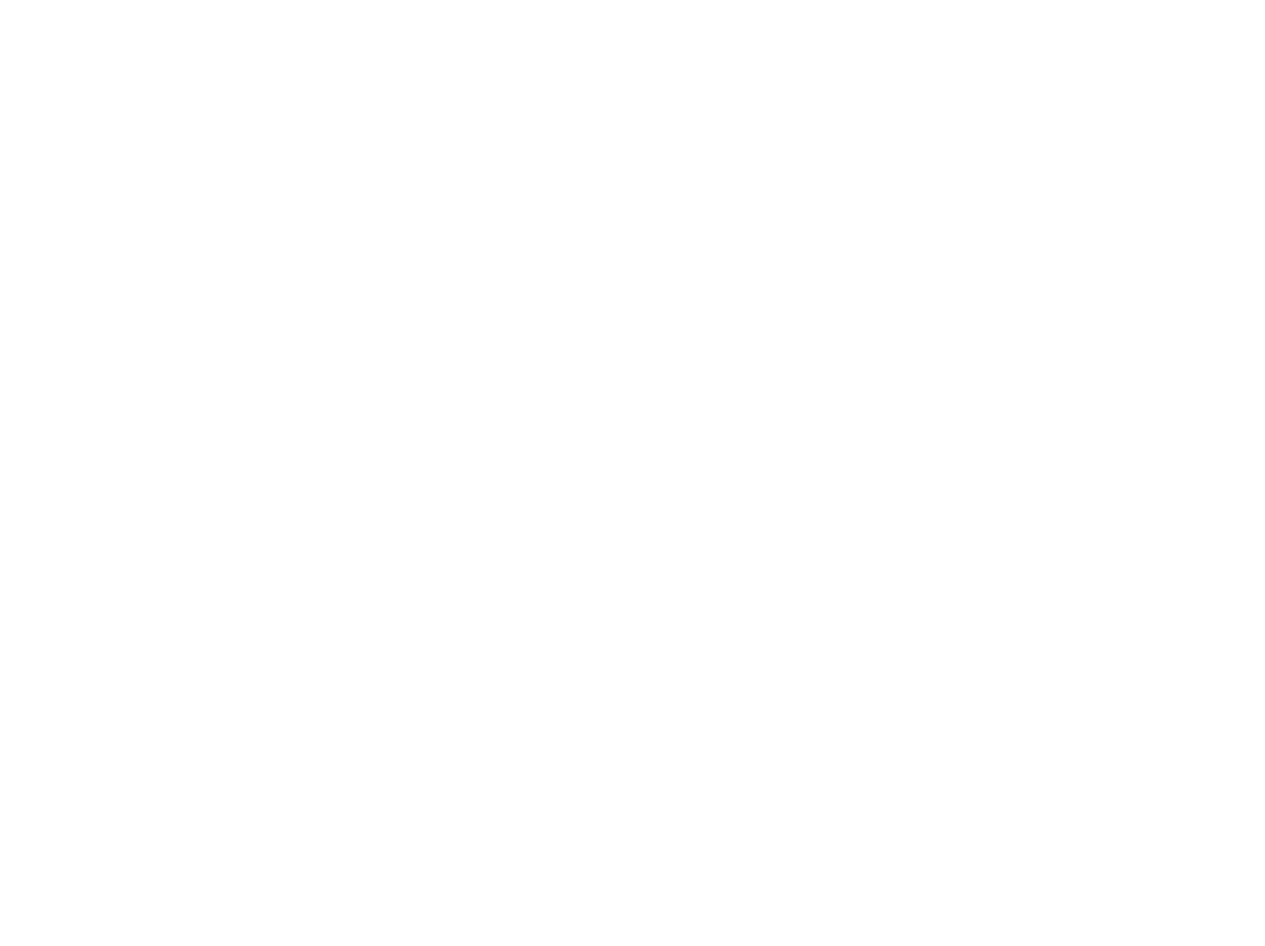
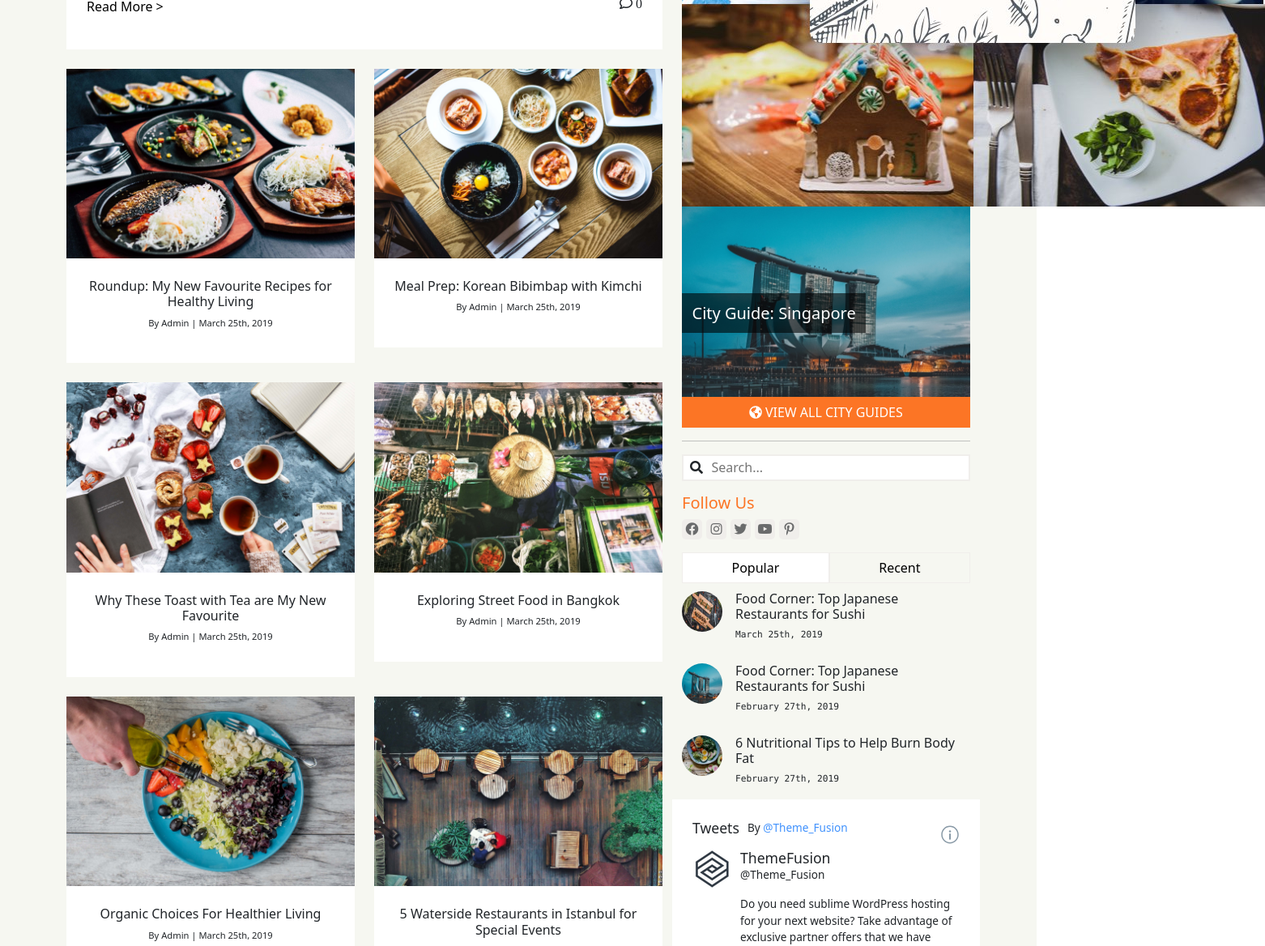
Before and after one commit to DavideZattra/proj-html-vuejs, a Vue app: page / in a window 1280 px wide. Shown: the part 3470-4638 px from the top of the page at 81% size, 1562 px wide, since content can reach past the window. Before the commit the page ends 2908 px from the top, so only its background shows below. Built offline with nearby package versions, Linux system fonts and the light colour scheme.

Commit message:
farmTotablesection completed

```diff
--- a/src/components/Main.vue
+++ b/src/components/Main.vue
@@ -3,7 +3,7 @@
     <Jumbotron />
     <Popular />
     <Collection />
-    <!-- <FarmToTable /> -->
+    <FarmToTable />
     <!-- <Subscribe /> -->
   </main>
 </template>
@@ -12,7 +12,7 @@
 import Jumbotron from './MainJumbotron.vue';
 import Popular from './MainPopular.vue';
 import Collection from './MainCollection.vue';
-// import FarmToTable from './MainFarmToTable.vue';
+import FarmToTable from './MainFarmToTable.vue';
 // import Subscribe from './MainSubscribe.vue';
 
 export default {
@@ -21,7 +21,7 @@
   Jumbotron,
   Popular,
   Collection,
-  // FarmToTable,
+  FarmToTable,
   // Subscribe
   }
 }
--- a/src/components/MainCollection.vue
+++ b/src/components/MainCollection.vue
@@ -97,7 +97,7 @@
     .ms_card{
 
         height: 100%;
-        background-color: $mainWhiteColor;
+        background-color: white;
         text-align: center;
 
 
--- a/src/components/MainFarmToTable.vue
+++ b/src/components/MainFarmToTable.vue
@@ -1,17 +1,28 @@
 <template>
   <section id="ms_farmtotable" class="container">
-    <div class="row justify-content-center">
+
+    <div class="row justify-content-center p-0">
+
       <div class="col-8">
+
         <h5 class="text-uppercase">Farm to table</h5>
         <p>Lorem ipsum dolor sit amet consectetur, adipisicing elit. Doloremque, saepe. Tempore officiis cumque velit accusamus.</p>
+
       </div>
-      <div class="col-2 text-end">
+
+      <div class="col-4 text-end">
+
         <button class="btn">Read our blog <i class="fas fa-book-reader"></i></button>
+
       </div>
-      <div class="col-8">
-        <div class="row">
-          <div class="col-12 ms_main-card">
+
+      <div class="col-8 ms_left-col">
+        <div class="row ">
+          <div class="col-12 ">
+            <div class="ms_main-card">
+
               <img class="img-fluid" src="../assets/img/single-post-img3.jpg" alt="">
+              <div class="text">
                 <h5>Food Corner: Top Japanese Restaurants for Sushi</h5>
                 <pre>By Admin | March 25th, 2019</pre>
                 <p>Lorem ipsum dolor sit amet consectetur adipisicing elit. Molestias, maiores perspiciatis nam facere nulla quod neque exercitationem beatae blanditiis officia odio dolorem aliquid inventore nemo quis, dignissimos, sunt earum hic! Et ipsam natus provident consequuntur?</p>
@@ -20,68 +31,123 @@
                 <i class="far fa-comment"> 0</i>
               </p>
               </div>
-          <div class="col-5 flex-grow-1 text-center ms_card">
+
+            </div>
+          </div>
+          <div class="col-6  text-center">
+            <div class="ms_card">
+
               <img class="img-fluid" src="../assets/img/fi-roundup.jpg" alt="">
+              <div class="text">
+
                 <h5>Roundup: My New Favourite Recipes for Healthy Living</h5>
                 <p>By Admin | March 25th, 2019</p>
+
               </div>
-          <div class="col-5 flex-grow-1 text-center ms_card">
+
+            </div>
+          </div>
+          <div class="col-6  text-center">
+            <div class="ms_card">
+
               <img class="img-fluid" src="../assets/img/fi-korean-food.jpg" alt="">
+              <div class="text">
+
                 <h5>Meal Prep: Korean Bibimbap with Kimchi</h5>
                 <p>By Admin | March 25th, 2019</p>
+
               </div>
-          <div class="col-5 flex-grow-1 text-center ms_card">
+
+            </div>
+          </div>
+          <div class="col-6  text-center">
+            <div class="ms_card">
+
               <img class="img-fluid" src="../assets/img/fi-toasts.jpg" alt="">
+              <div class="text">
+
                 <h5>Why These Toast with Tea are My New Favourite</h5>
                 <p>By Admin | March 25th, 2019</p>
+
               </div>
-          <div class="col-5 flex-grow-1 text-center ms_card">
+
+            </div>
+          </div>
+          <div class="col-6  text-center">
+            <div class="ms_card">
+
               <img class="img-fluid" src="../assets/img/fi-street-food.jpg" alt="">
+              <div class="text">
+
                 <h5>Exploring Street Food in Bangkok</h5>
                 <p>By Admin | March 25th, 2019</p>
+
               </div>
-          <div class="col-5 flex-grow-1 text-center ms_card">
+
+            </div>
+          </div>
+          <div class="col-6  text-center">
+            <div class="ms_card">
+
               <img class="img-fluid" src="../assets/img/fi-organic-breakfast.jpg" alt="">
+              <div class="text">
+
                 <h5>Organic Choices For Healthier Living</h5>
                 <p>By Admin | March 25th, 2019</p>
+
               </div>
-          <div class="col-5 flex-grow-1 text-center ms_card">
+
+            </div>
+          </div>
+          <div class="col-6  text-center">
+            <div class="ms_card">
+
               <img class="img-fluid" src="../assets/img/fi-water-side-rest.jpg" alt="">
+              <div class="text">
+
                 <h5>5 Waterside Restaurants in Istanbul for Special Events</h5>
                 <p>By Admin | March 25th, 2019</p>
+
               </div>
-          <div class="col-11 text-center text-uppercase">
-            Load More Posts
+
+            </div>
+          </div>
+          <div class="col-12 text-center text-uppercase">
+            <button class="btn ">Load More Posts</button>
           </div>
         </div>
       </div>
-      <aside class="col-3 text-end">
+      <aside class="col-4 ms_right-col">
         <div class="row">
           <div class="col-12">
-            <img class="img-fluid" src="../assets/img/ad-bg.jpg" alt="">
+            <img src="../assets/img/ad-bg.jpg" alt="">
           </div>
-          <div class="col-12">
+          <div class="col-12 ms_city-guides">
             <img class="img-fluid" src="../assets/img/singapore-featured-image.jpg" alt="">
-            <button class="btn text-uppercase"><i class="fas fa-globe-americas"></i> view all city guides</button>
+            <button class="btn text-uppercase "><i class="fas fa-globe-americas"></i> view all city guides</button>
+            <div class="ms_shadow">
+              <h5>City Guide: Singapore</h5>
             </div>
             <hr>
-          <div class="col-12">
-            <label for=""><i class="fas fa-search"></i></label>
+          </div>
+          <div class="col-12 ms_search">
+            <label class="ps-2 pe-2" for=""><i class="fas fa-search"></i></label>
             <input type="text" placeholder="Search...">
           </div>
-          <div class="col-12">
+          <div class="col-12 ms_social">
             <h5>Follow Us</h5>
             <p>
               <a href="#"><i class="fab fa-facebook"></i></a>
               <a href="#"><i class="fab fa-instagram"></i></a>
               <a href="#"><i class="fab fa-twitter"></i></a>
               <a href="#"><i class="fab fa-youtube"></i></a>
+              <a href="#"><i class="fab fa-pinterest-p"></i></a>
             </p>
           </div>
           <div class="col12 d-flex">
 
-            <button class="btn flex-grow-1">Popular</button>
-            <button class="btn flex-grow-1">Recent</button>
+            <button class="btn ms_gray-btn active">Popular</button>
+            <button class="btn ms_gray-btn">Recent</button>
 
           </div>
           <div class="col-12 d-flex ms_popular-recent">
@@ -107,22 +173,30 @@
           </div>
           <div class="col-12 ms_tweet-box">
             <div class="row">
+              <div class="col-12 tweet-container">
+                <div class="row">
                   <div class="col-12 d-flex text-start">
                 <h5>Tweets</h5>
                 <p class="flex-grow-1 ">By <a href="#">@Theme_Fusion</a></p>
                 <img src="../assets/img/image.svg" alt="">
               </div>
-              <div class="col-3">
+              <div class="col-2">
                 <img src="../assets/img/3a74ce3d0532b7773b174c45ca3bd05a_normal.png" alt="">
               </div>
-              <div class="col-8">
+              <div class="col-10">
                 <h5>ThemeFusion</h5>
                 <p>@Theme_Fusion</p>
-                <p>Do you need sublime WordPress hosting for your next website? Take advantage of exclusive partner offers that we have secured yust for you, &and; launch your site in seconds with <a href="#">avada</a> on WP Engine hosting &and; get 30% Off this Black Friday <a href="#">bit.ly/3kjLLE2</a> <a href="#">#BlackFriday2020</a></p>
+                <p>Do you need sublime WordPress hosting for your next website? Take advantage of exclusive partner offers that we have secured yust for you, &amp; launch your site in seconds with <a href="#">#avada</a> on WP Engine hosting &amp; get 30% Off this Black Friday <a href="#">bit.ly/3kjLLE2</a> <a href="#">#BlackFriday2020</a></p>
                 <img class="img-fluid" src="../assets/img/En2TRxLW4AEiWUN.jpeg" alt="">
+                <div class="ms_tweet-footer">
+                  <div>
                     <img src="../assets/img/image (2).svg" alt="">
                     <img src="../assets/img/image (3).svg" alt="">
+                  </div>
                   <p class="d-inline-block">21h</p>
+                </div>
+              </div>
+                </div>
               </div>
             </div>
           </div>
@@ -139,8 +213,10 @@
 </script>
 
 <style lang='scss' scoped>
-// @import '../style/general.scss';
 @import '../style/variables.scss';
+#ms_farmtotable{
+
+  padding-top: 125px;
 
   button{
     color: white;
@@ -148,31 +224,166 @@
     border-radius: 0;
   }
 
+  .ms_left-col{
+
     .ms_main-card{
-  padding: 0;
-  margin: 15px;
-  background-color: $mainWhiteColor;
+
+      background-color: white;
+      margin-bottom: 12px;
+
+      .text{
+        padding: 25px;
+      }
     }
 
     .ms_card{
-  padding: 0;
-  margin: 15px;
+      background-color: white;
+      margin: 12px 0;
+      .text{
+        padding: 25px;
+      }
 
-  background-color: $mainWhiteColor;
+      h5{
+        font-size: 1rem;
+      }
+      p{
+        font-size: .7rem;
+      }
+    }
+
+    button{
+      margin: 12px 0;
+      width: 100%;
+
+      color: black;
+      background-color: $mainDarkGrayColor;
+    }
+  }
+  .ms_right-col{
+    .ms_city-guides{
+      position: relative;
+      button{
+        width: 100%;
+
+      }
+
+      .ms_shadow{
+        position: absolute;
+        top: 35%;
+        left: 12px;
+        padding: 12.5px;
+
+        color: white;
+        background-color: rgba(0, 0, 0, 0.596);
+
+        h5{
+          margin: 0;
+        }
+      }
+    }
+
+    .ms_search{
+      display: flex;
+      margin-bottom: 15px;
+      label{
+        padding: 2.5px;
+        background-color: white;
+        border: 2px solid $mainDarkGrayColor;
+        border-right: none;
+
+      }
+      input{
+        flex-grow: 1;
+        padding: 2.5px;
+        border: 2px solid $mainDarkGrayColor;
+        border-left: none;
+      }
+    }
+
+    .ms_social{
+      h5{
+        color: $mainOrangeColor;
+      }
+
+      i{
+        width: 25px;
+        margin-right: 5px;
+        text-align: center;
+        line-height: 25px;
+        color: #6a6b6c;
+        background-color: $mainDarkGrayColor;
+        border-radius: 5px;
+      }
+    }
+
+    .ms_gray-btn{
+      flex-grow: 1;
+      color: black;
+      background-color: $mainLightGrayColor;
+      border: 1px solid $mainDarkGrayColor;
+
+      &.active{
+        background-color: white;
+      }
     }
 
     .ms_popular-recent{
       padding-top: 10px;
+
       img{
         height: 50px;
         width: 50px;
         border-radius: 50%;
+
       }
       .ms_text{
         text-align: start;
+        padding-left: 1rem;
+        h5{
+          font-size: 1rem;
+        }
+
+        pre{
+          font-size: 0.7rem;
+        }
+      }
+    }
+
+    .tweet-container{
+      background-color: white;
+      padding: 25px;
+
+
+      a{
+        color: rgb(65, 146, 253);
+
+      }
+      h5{
+        margin-bottom: 0;
+        margin-right: 10px;
+        font-size: 1.1rem;
+
+      }
+
+      p{
+        font-size: 0.85rem;
+      }
+
+      .ms_tweet-footer{
+        display: flex;
+        justify-content: space-between;
+        padding-top: 10px;
+
+        img{
+
+          padding-right: 20px;
+          height: 20px;
+          cursor: pointer;
+        }
+      }
+    }
+
   }
 }
 
 </style>
-
-'<i class="fas fa-search"></i>'
--- a/src/style/variables.scss
+++ b/src/style/variables.scss
@@ -1,8 +1,8 @@
 
 $mainWhiteColor : #f6f7f1;
 $mainBlackColor : #262628;
-$mainLightGrayColor : #f0eeeb;
-$mainDarkGrayColor : #6a6b6c;
+$mainLightGrayColor : #f6f7f1;
+$mainDarkGrayColor : #f0eeeb;
 $mainOrangeColor : #fc7525;
 $mainBlueColor : #0492ad;
 $mainBrownCOlor : #85430f;
```
Lines whose indentation alone changed are shown as unchanged.
